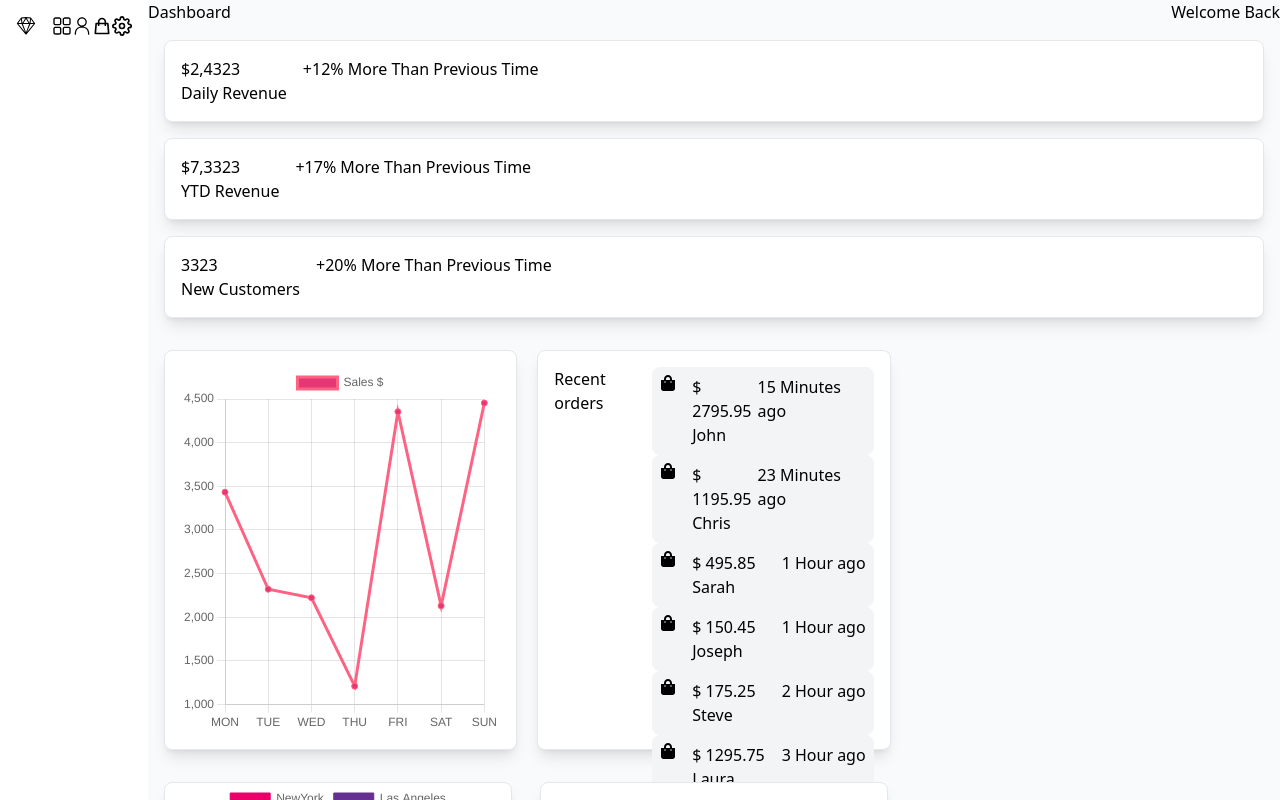
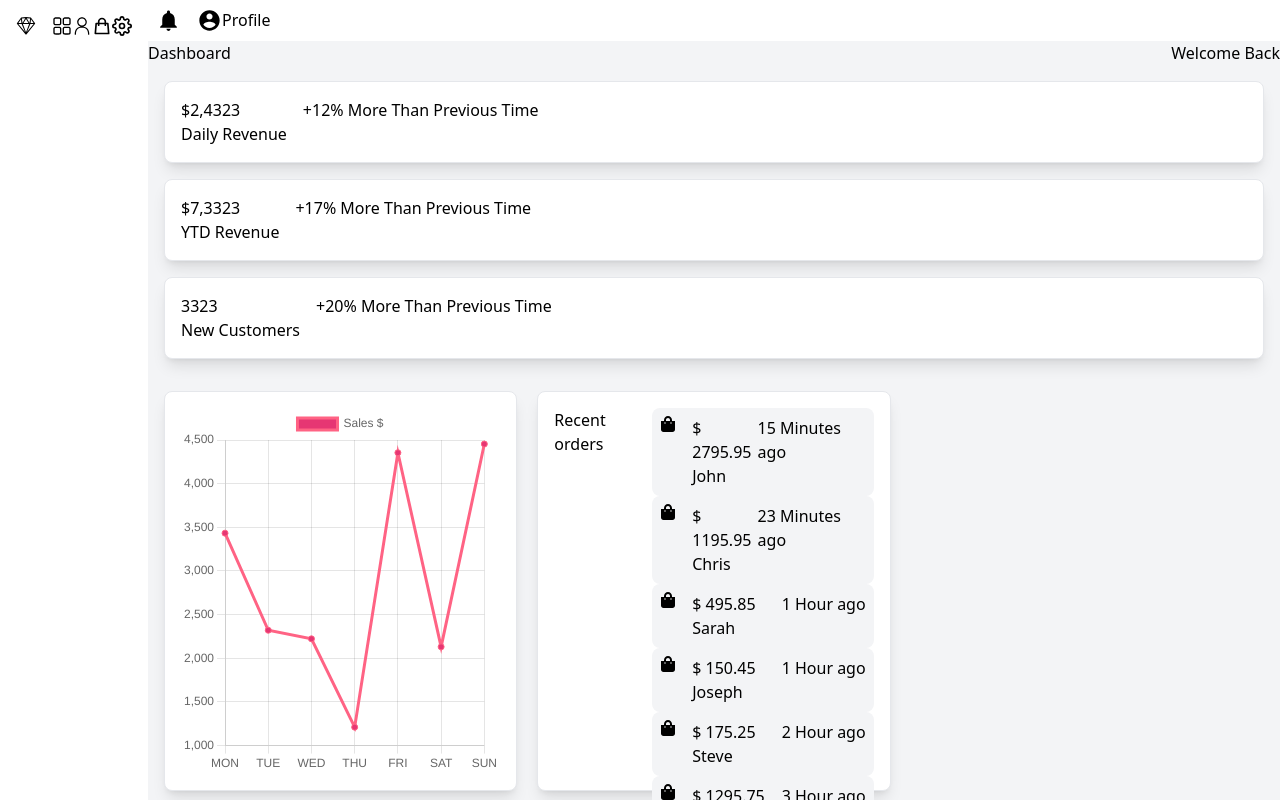
Before and after one commit to zulqarnain1231/Dashboard, a Next.js app: page / in a window 1280 px wide. Shown: the top 800 px of the page. Built offline with nearby package versions, Linux system fonts and the light colour scheme.

Commit message:
added a navbar to all the components

```diff
--- a/Components/Sidebar.jsx
+++ b/Components/Sidebar.jsx
@@ -3,6 +3,8 @@ import React from 'react'
 import {RxDashboard, RxPerson, RxSketchLogo} from 'react-icons/rx'
 import {HiOutlineShoppingBag} from 'react-icons/hi'
 import {FiSettings} from 'react-icons/fi'
+import {MdNotifications} from 'react-icons/md'
+import {IoMdContact} from 'react-icons/io'
 const Sidebar = ({children}) => {
   return (
     <div className='flex'>
@@ -40,7 +42,26 @@ const Sidebar = ({children}) => {
             </div>
         </div>
 
-        <main className='w-full ml-20'>{children}</main>
+        <main className='w-full ml-20'>
+         <div className='pb-4 w-full flex flex-row-reverse md:gap-4 sm:gap-2 px-4 pt-3 text-right  bg-gray-50'>
+
+
+
+            <span className='hover:bg-gray-200 gap-1 text-gray-500 rounded-lg p-2 cursor-pointer hover:text-gray-700 '>
+                  <MdNotifications size={25}/>
+
+                  </span>
+                  <span className='hover:bg-gray-200 text-center flex gap-1 text-gray-500 rounded-lg p-2 cursor-pointer hover:text-gray-700 '>
+                  <IoMdContact size={25}/>
+                 <p>Profile</p>
+                  </span>
+
+           <input className='p-2 rounded-lg border-2 hidden md:flex' placeholder='Typre Here' type="text" />
+
+
+
+         </div>
+         {children}</main>
     </div>
   )
 }
--- a/pages/index.js
+++ b/pages/index.js
@@ -15,7 +15,7 @@ export default function Home() {
         <meta name="viewport" content="width=device-width, initial-scale=1" />
         <link rel="icon" href="/favicon.ico" />
       </Head>
-      <main className="bg-gray-50 min-h-screen">
+      <main className="bg-gray-100 min-h-screen">
         <Header />
         <Topcards />
         <div className=" p-4 gap-4 lg:gap-5 grid grid-cols-1 md:grid-cols-3 ">
```
